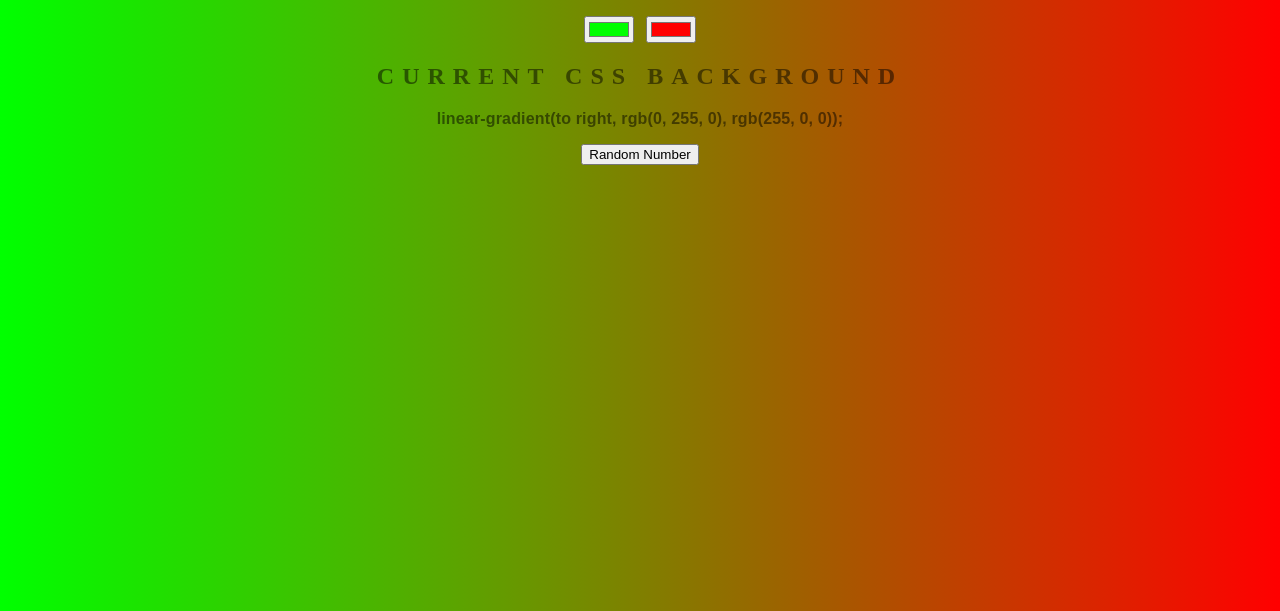
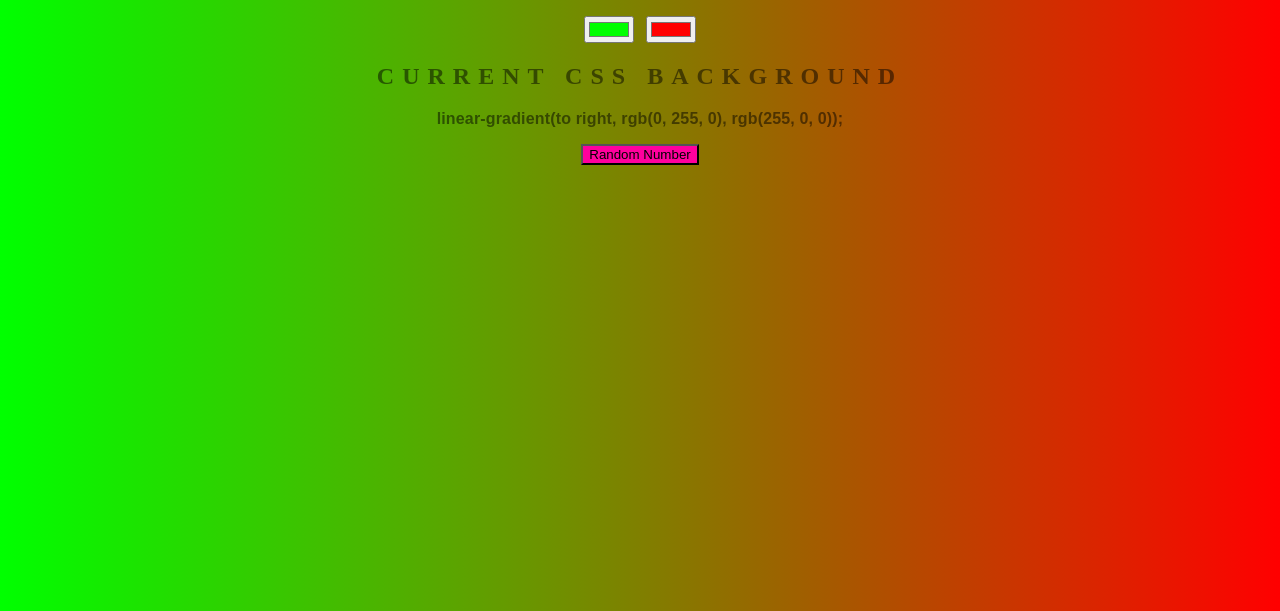
Before and after one commit to floofyhorses/lunas-background-generator-2023, a plain HTML site: page index.html in a window 1280 px wide. Shown: the part 189-800 px from the top of the page. Drawn offline with Linux system fonts and the light colour scheme.

Commit message:
Add button styles for random button.

```diff
--- a/style.css
+++ b/style.css
@@ -25,3 +25,8 @@ h3 {
     letter-spacing: 0.01em;
 
 }
+
+.button {
+    background-color: rgb(255, 0, 157);
+    margin-right: auto;
+}
```
